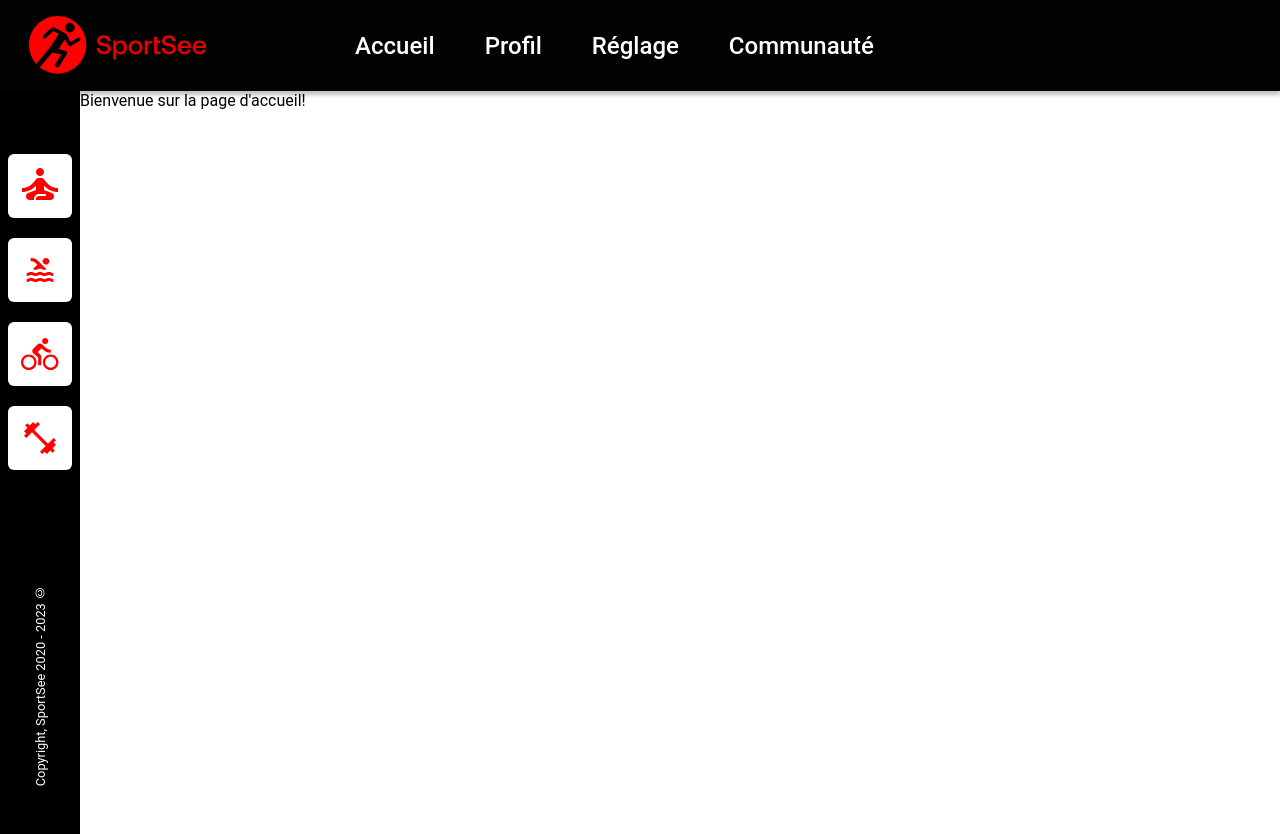
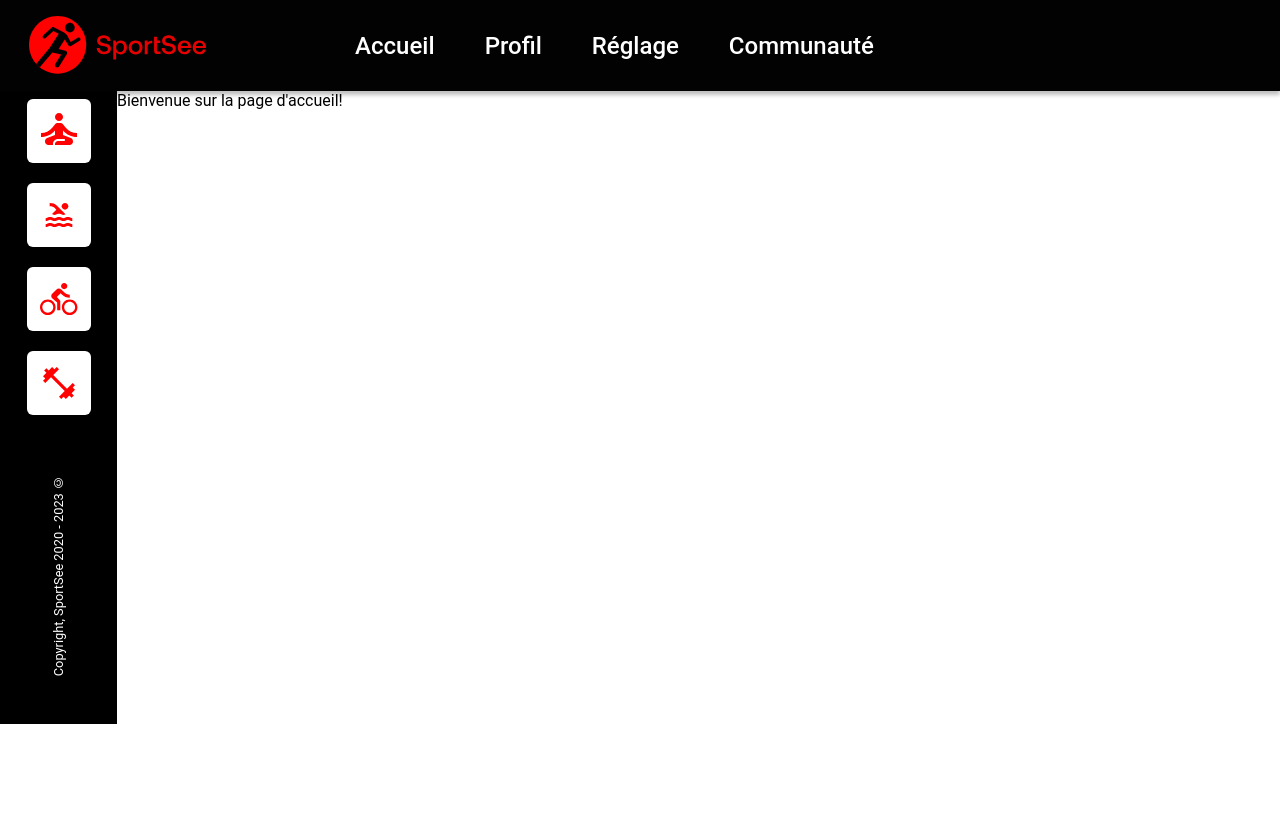
Before and after one commit to 5sensprod/p12_sportsee, a React (Create React App) app: page / in a window 1280 px wide. After the commit the page ends 800 px from the top, so only its background shows below. Built offline with nearby package versions, Linux system fonts and the light colour scheme.

Commit message:
correction styleActivityNav

```diff
--- a/src/components/ActivityNav/ActivityNav.module.css
+++ b/src/components/ActivityNav/ActivityNav.module.css
@@ -1,8 +1,11 @@
 .asideNavContainer {
-    display: grid;
-    grid-template-rows: 3fr 2fr;
+    display: flex;
     color: white;
     background: #000000;
+    flex-direction: column;
+    width: 117px;
+    justify-content: center;
+    align-items: center;
 }
 
 .activitiesList {
```
